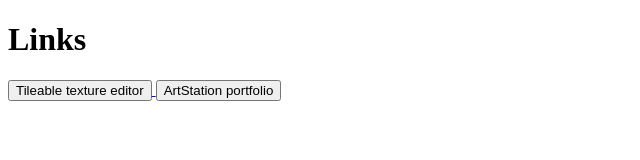
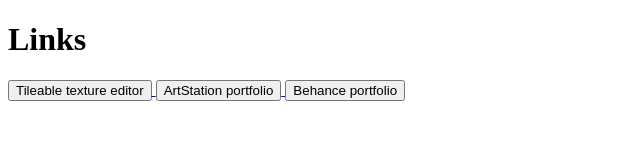
Before and after one commit to Freccialata/freccialata.github.io, a plain HTML site: page index.html in a window 1280 px wide. Shown: the whole page, without its empty margins (0-640 px from the left). Drawn offline with Linux system fonts and the light colour scheme.

Commit message:
aggiunta bottone behance

```diff
--- a/index.html
+++ b/index.html
@@ -1,11 +1,13 @@
 <!DOCTYPE html>
 <html lang="en">
+
 <head>
     <meta charset="UTF-8">
     <meta http-equiv="X-UA-Compatible" content="IE=edge">
     <meta name="viewport" content="width=device-width, initial-scale=1.0">
     <title>Document</title>
 </head>
+
 <body>
     <header>
         <h1>Links</h1>
@@ -18,7 +20,11 @@
             <a href="https://www.artstation.com/freccialata" target="_blank" rel="noopener noreferrer">
                 <button>ArtStation portfolio</button>
             </a>
+            <a href="https://www.behance.net/Freccialata" target="_blank" rel="noopener noreferrer">
+                <button>Behance portfolio</button>
+            </a>
         </nav>
     </main>
 </body>
+
 </html>
```
